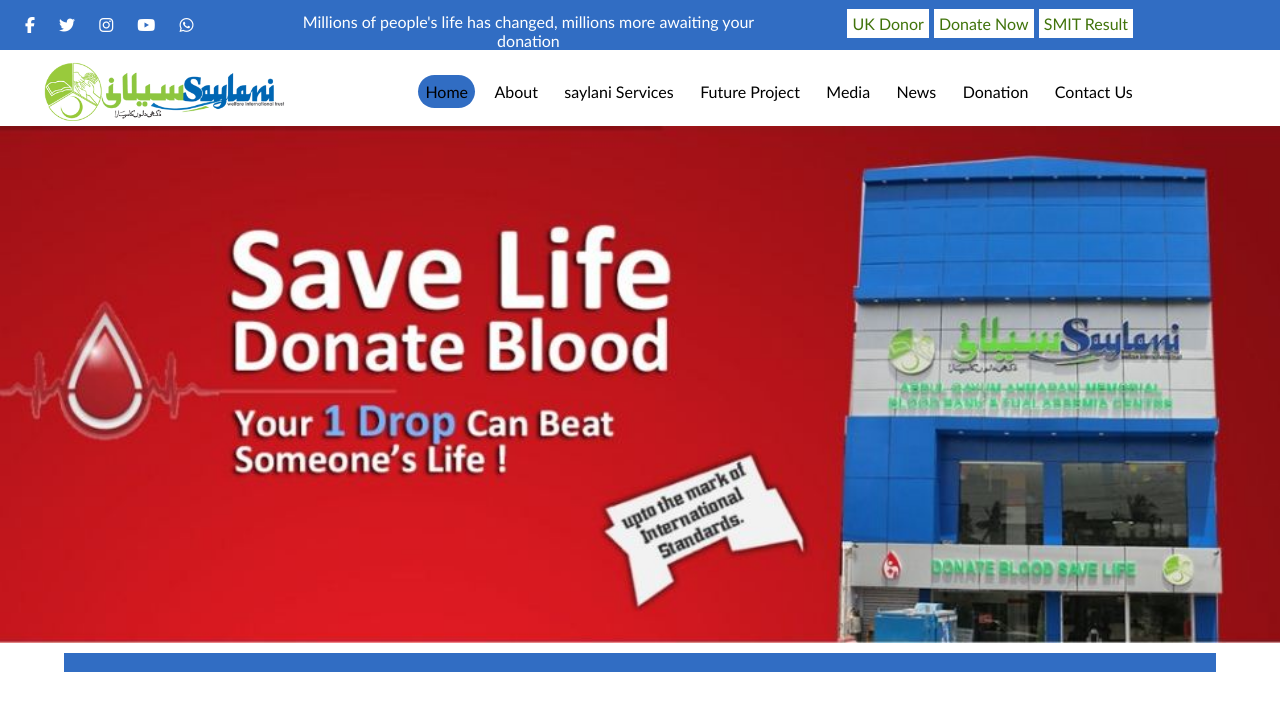
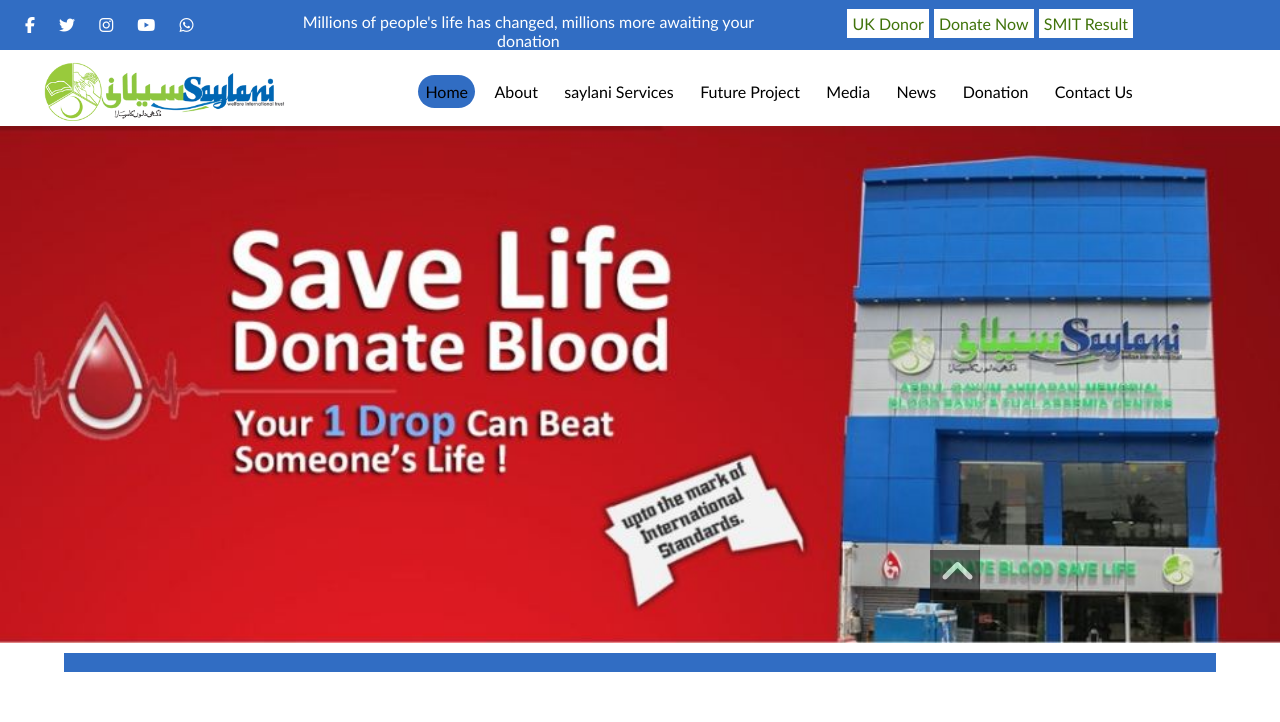
Before and after one commit to Shahbaz4545/OnlineHybridApp, a plain HTML site: page index.html in a window 1280 px wide. Shown: the top 722 px of the page. Drawn offline with Linux system fonts and the light colour scheme.

Commit message:
Update style.css

```diff
--- a/style.css
+++ b/style.css
@@ -10,7 +10,14 @@
 header{
     width: 100%;
     height:auto;
-    /* background-color: lightcyan; */
+    /* background-color: white; */
+    position: sticky;
+    top:0;
+     /* Responsive Code */
+     display: flex;
+     flex-direction: row;
+     justify-content: space-around;
+     flex-wrap: wrap;
    float: left;
 }
 #icons{
@@ -258,3 +265,17 @@ footer{
     background-color:#2755e8;
     border-radius: 360px;
 }
+.scrollToTop{
+    width: 50px;
+    height: 50px;
+    background-color: black;
+    color: white;
+    opacity: 0.5;
+    font-size: 40px;
+    position: fixed;
+    top: 550px;
+    margin-left: 930px;
+}
+.scrollToTop i{
+    margin-left:10px ;
+}
```
